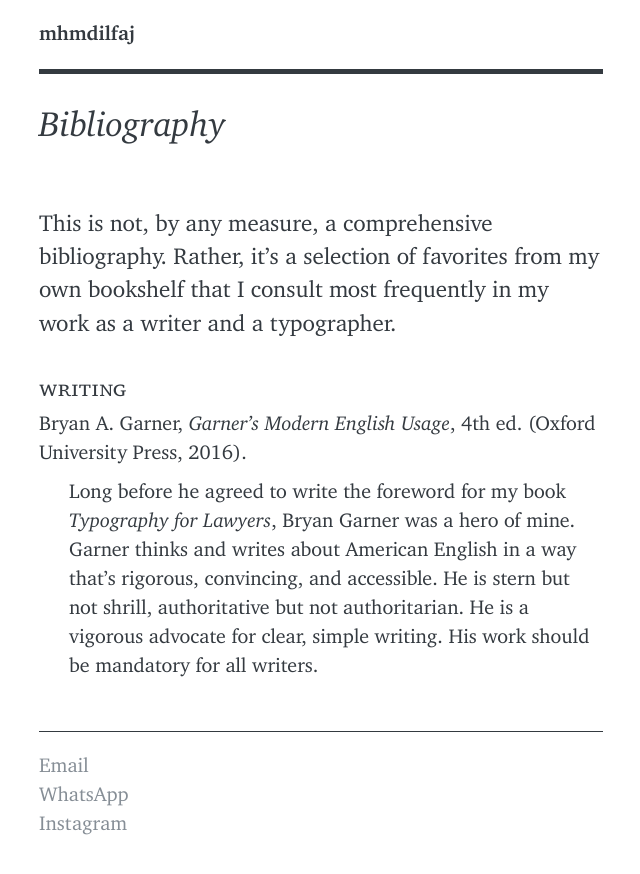
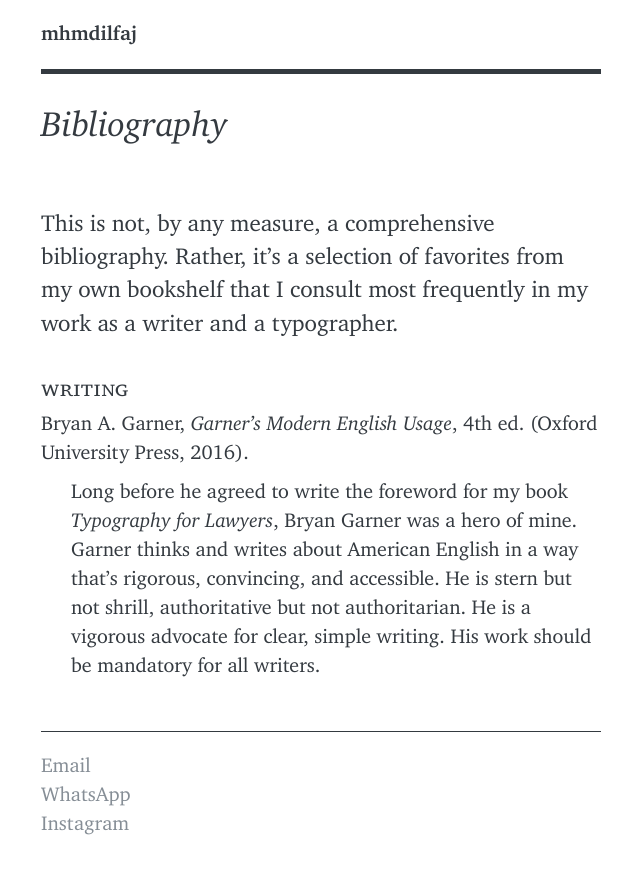
Before and after one commit to mhmdilfaj/mhmdilfaj.github.io, a Jekyll site: the page built from bibliography.md, in a window 1280 px wide. Shown: the top 874 px of the page, without its empty margins (319-959 px from the left). Built offline with Jekyll 4.4.1, drawn with Linux system fonts in a browser that asks for light colours.

Commit message:
Update stylesheet.css

```diff
--- a/assets/stylesheet.css
+++ b/assets/stylesheet.css
@@ -327,8 +327,8 @@ a[href^="#fnref:"] {
 /* layout */
 .container {
   max-width: 25em;
-  padding-left: 18px;
-  padding-right: 18px;
+  padding-left: 20px;
+  padding-right: 20px;
   margin-left:  auto;
   margin-right: auto;
 }
```
